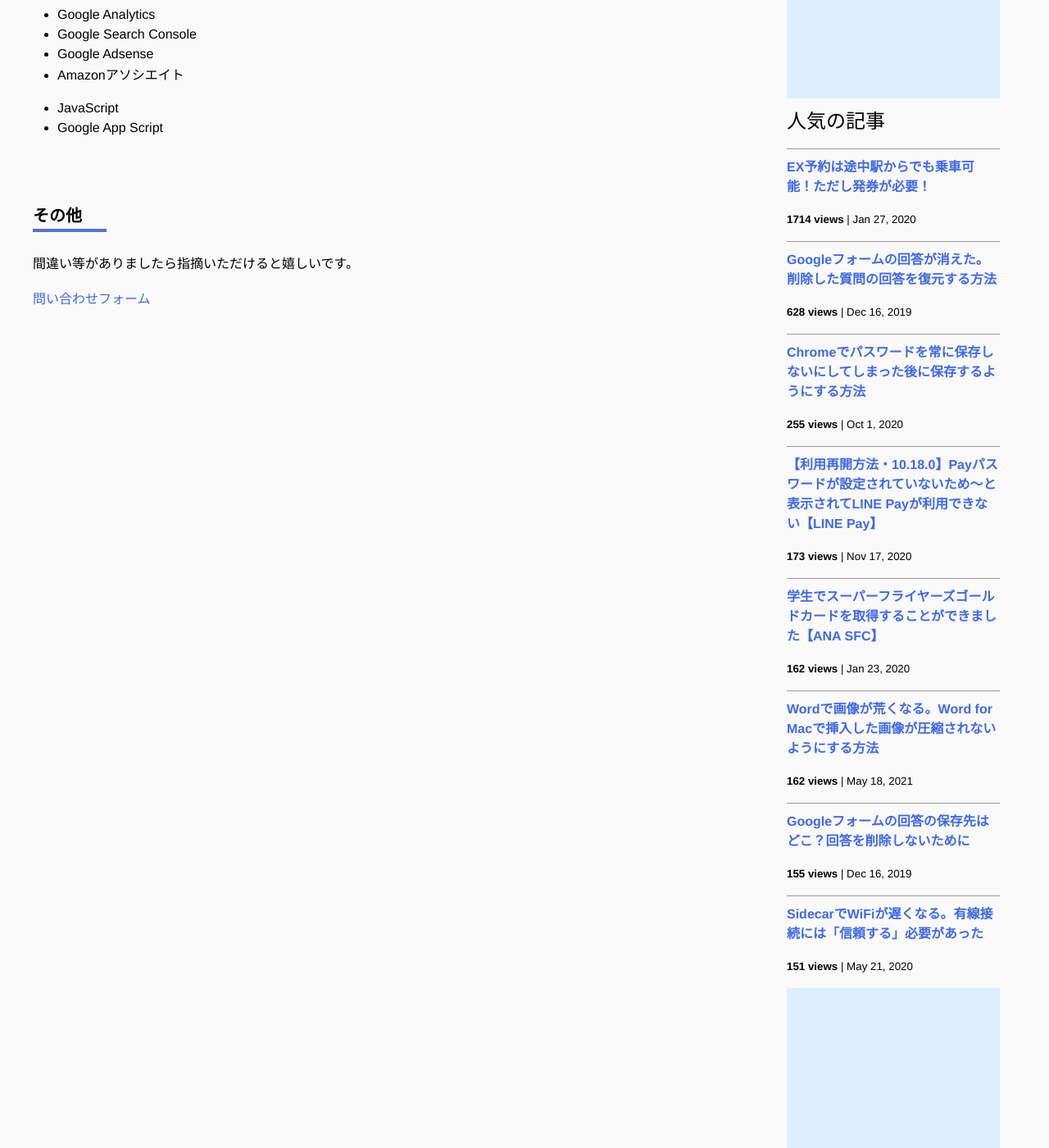
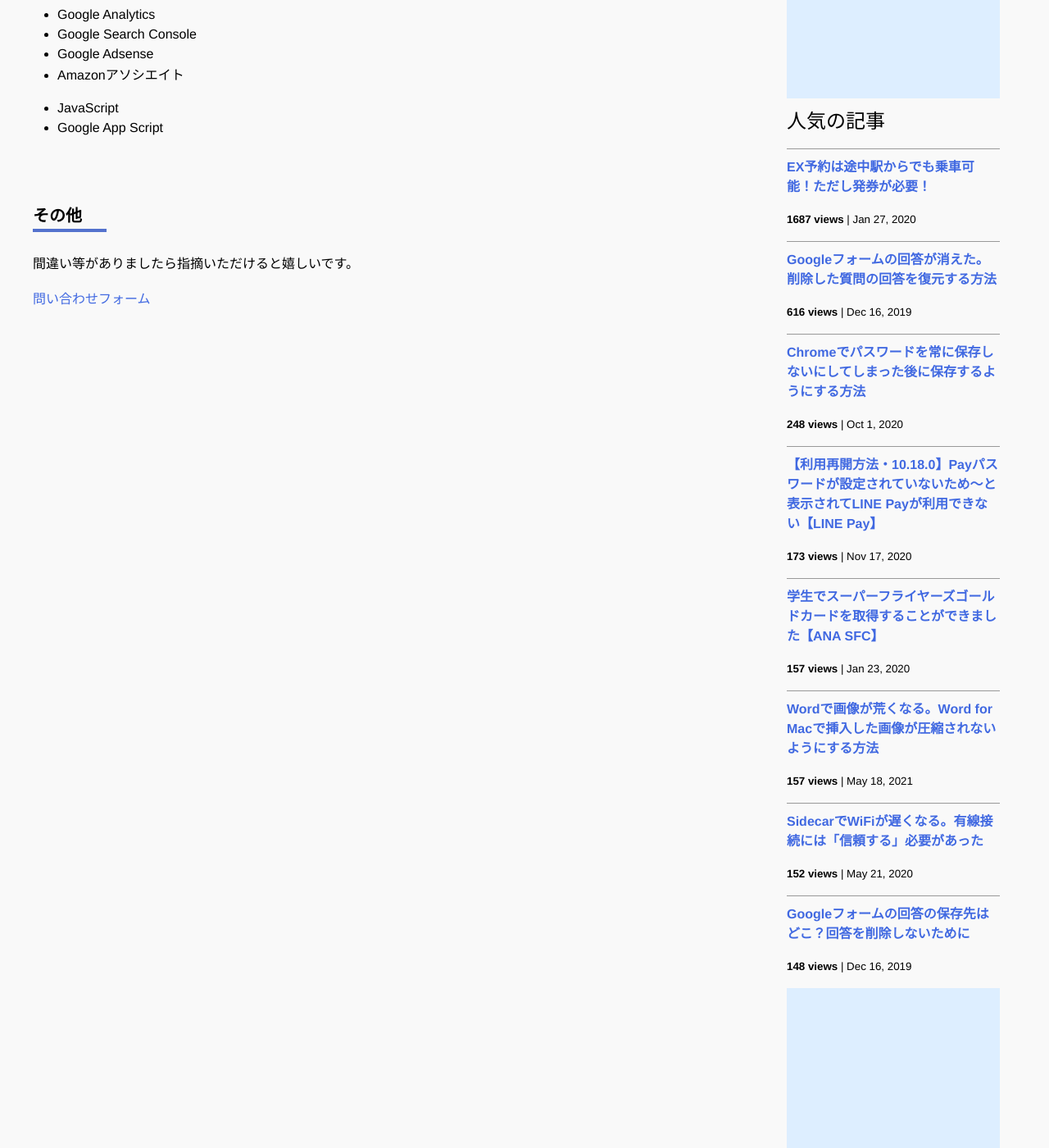
Before and after one commit to iwanaminami/shoyaiwaname, a Jekyll site: the page built from about.markdown, in a window 1280 px wide and 1400 px high, scrolled down 693 px. Shown: the whole window at 82% size. Built offline with Jekyll 4.4.1, drawn with Linux system fonts in a browser that asks for light colours; nearby versions of some CDN libraries; comment, search, counter and statistics services are not loaded.

Commit message:
a new commit message

```diff
--- a/_data/popularposts.yml
+++ b/_data/popularposts.yml
@@ -1,17 +1,17 @@
 side:
-  - view: 1714
+  - view: 1687
     url: /2020/01/27/ex-rideontheway.html
-  - view: 628
+  - view: 616
     url: /2019/12/16/restore-googleform.html
-  - view: 255
+  - view: 248
     url: /2020/10/01/googlepassword.html
   - view: 173
     url: /2020/11/17/linepay.html
-  - view: 162
+  - view: 157
     url: /2020/01/23/sfcgold.html
-  - view: 162
+  - view: 157
     url: /2021/05/18/image-compression-word.html
-  - view: 155
+  - view: 152
+    url: /2020/05/21/sidecar-via-cable.html
+  - view: 148
     url: /2019/12/16/googleform-answers.html
-  - view: 151
-    url: /2020/05/21/sidecar-via-cable.html
```
